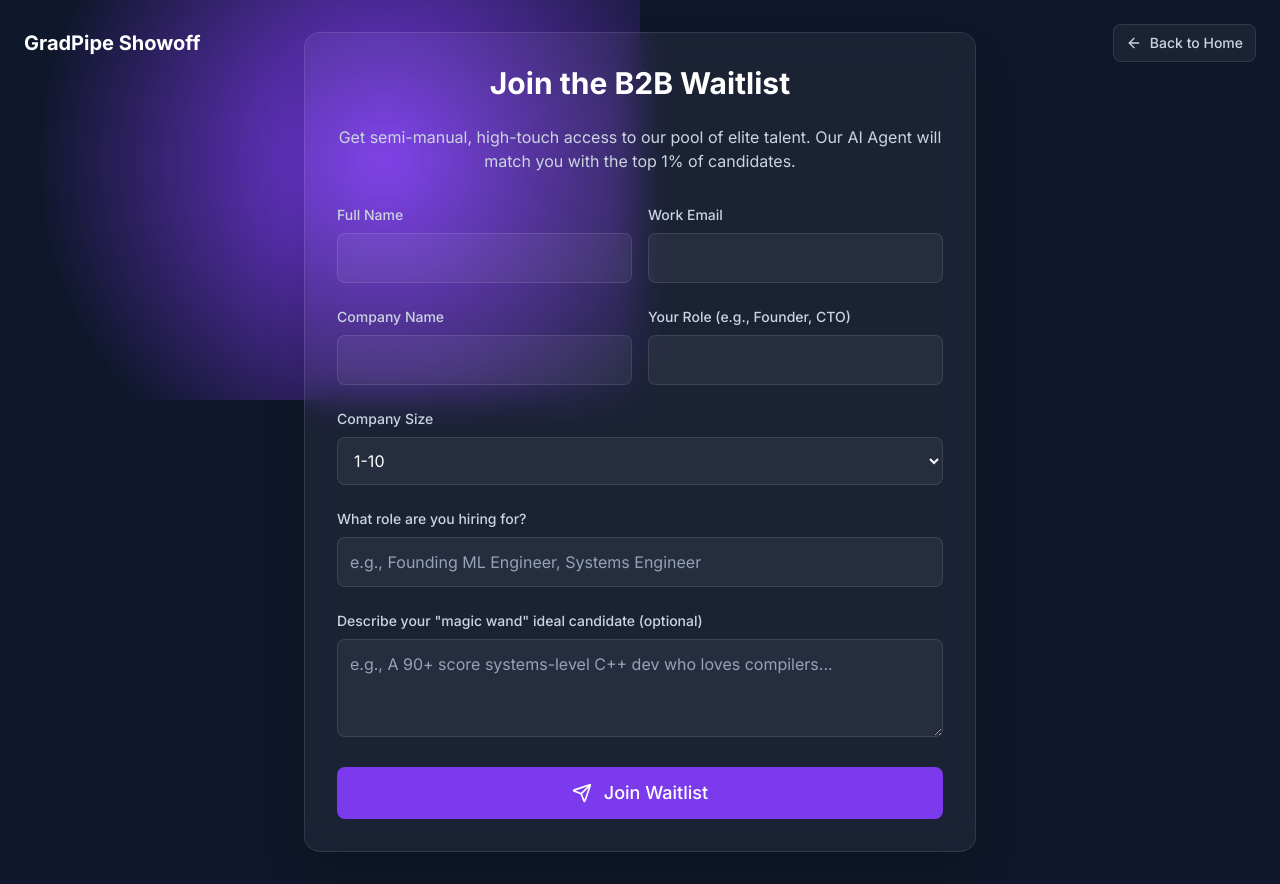
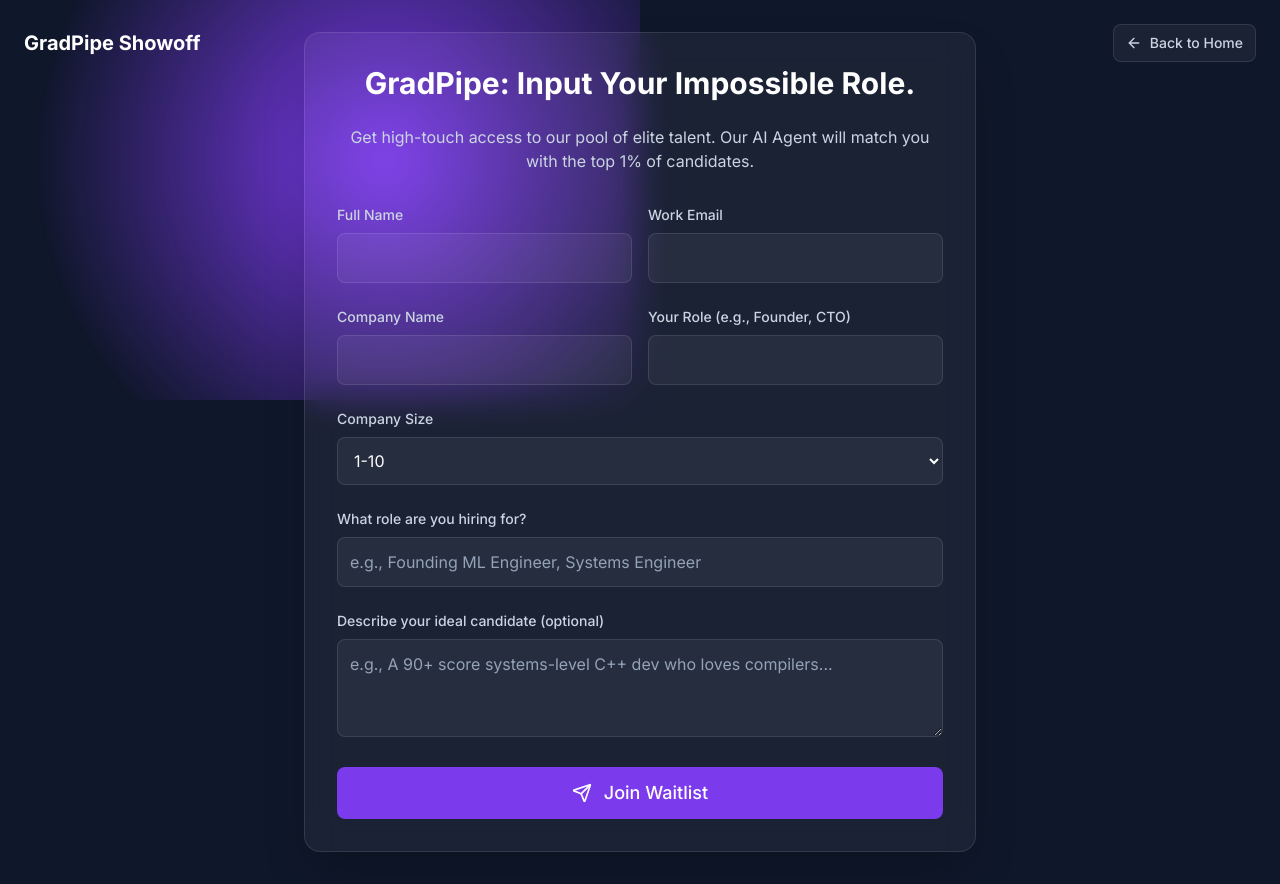
Before and after one commit to GradPipeOrg/showoff, a React (Vite) app in the folder frontend/: page /b2b/join in a window 1280 px wide. Built offline with nearby package versions, Linux system fonts and the light colour scheme.

Commit message:
Update B2BWaitlistPage copy for clarity and engagement. Changed confirmation message and form title to enhance user experience. Revised text to emphasize high-touch access and simplified candidate description prompt.

```diff
--- a/frontend/src/pages/b2b/B2BWaitlistPage.jsx
+++ b/frontend/src/pages/b2b/B2BWaitlistPage.jsx
@@ -93,10 +93,10 @@
               <Check className="h-16 w-16 text-accent-green mx-auto" />
             </motion.div>
             <h2 className="text-2xl sm:text-3xl font-bold text-text-primary leading-tight">
-              You're on the list.
+              Your 90% problem has been solved.
             </h2>
             <p className="text-sm sm:text-base text-text-muted leading-relaxed">
-              Thanks, {formData.full_name}. We'll be in touch at {formData.work_email} shortly to start the semi-manual matching process.
+              Thanks, {formData.full_name}. We'll be in touch at {formData.work_email} shortly to start the agentic matching process.
             </p>
             <motion.button
               whileHover={{ scale: 1.05 }}
@@ -114,9 +114,9 @@
           </div>
         ) : (
           <form className="space-y-4 sm:space-y-6 text-left" onSubmit={handleSubmit}>
-            <h2 className="text-2xl sm:text-3xl font-bold text-text-primary text-center">Join the B2B Waitlist</h2>
+            <h2 className="text-2xl sm:text-3xl font-bold text-text-primary text-center">GradPipe: Input Your Impossible Role.</h2>
             <p className="text-sm sm:text-base text-text-muted leading-relaxed text-center pb-2">
-              Get semi-manual, high-touch access to our pool of elite talent. Our AI Agent will match you with the top 1% of candidates.
+              Get high-touch access to our pool of elite talent. Our AI Agent will match you with the top 1% of candidates.
             </p>
 
             <div className="grid grid-cols-1 sm:grid-cols-2 gap-4">
@@ -170,7 +170,7 @@
             </div>
 
             <div>
-              <label htmlFor="ideal_candidate_desc" className="block text-xs sm:text-sm font-medium text-text-muted mb-2">Describe your "magic wand" ideal candidate (optional)</label>
+              <label htmlFor="ideal_candidate_desc" className="block text-xs sm:text-sm font-medium text-text-muted mb-2">Describe your ideal candidate (optional)</label>
               <textarea name="ideal_candidate_desc" id="ideal_candidate_desc" value={formData.ideal_candidate_desc} onChange={handleChange} rows="3"
                 placeholder="e.g., A 90+ score systems-level C++ dev who loves compilers..."
                 className="w-full px-3 sm:pr-4 py-2.5 sm:py-3 bg-white/5 border border-white/10 rounded-lg text-sm sm:text-base text-text-secondary placeholder-text-subtle focus:outline-none focus:ring-2 focus:ring-accent-focus focus:border-accent-focus"></textarea>
```
